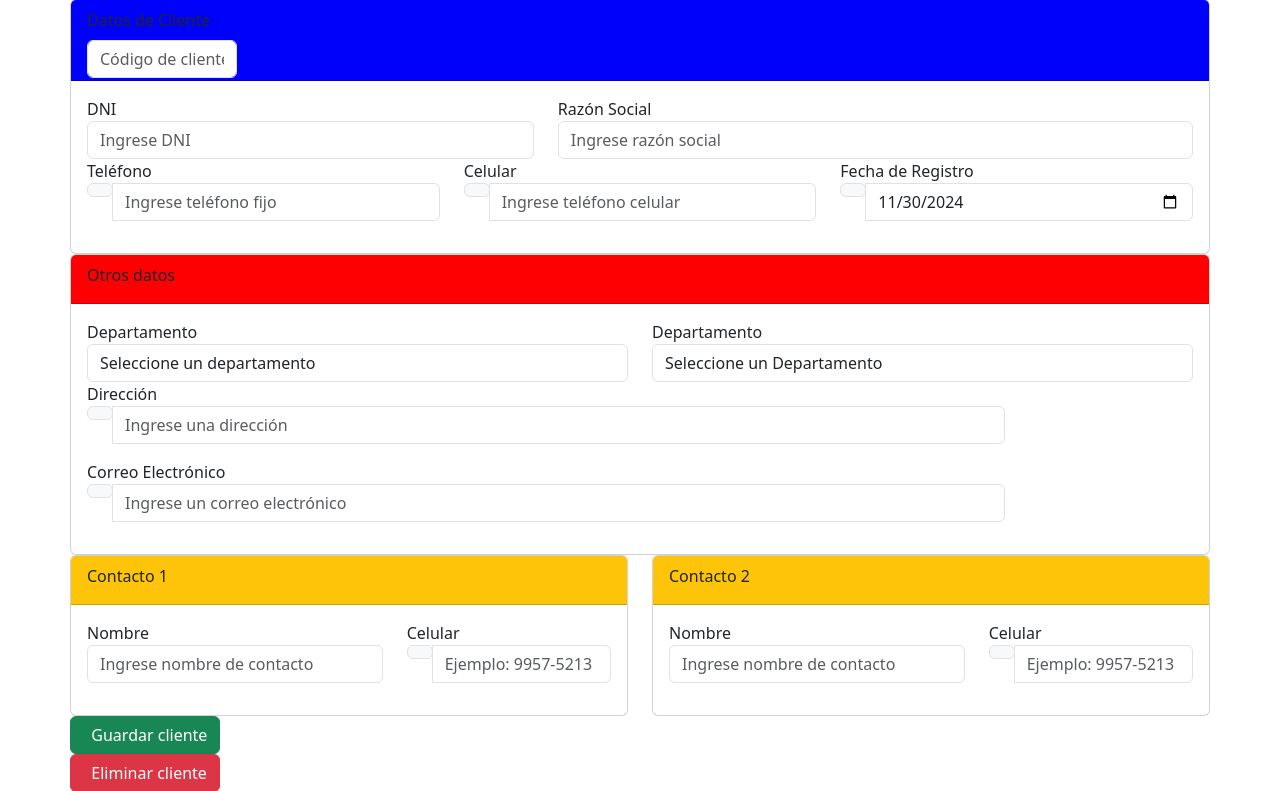
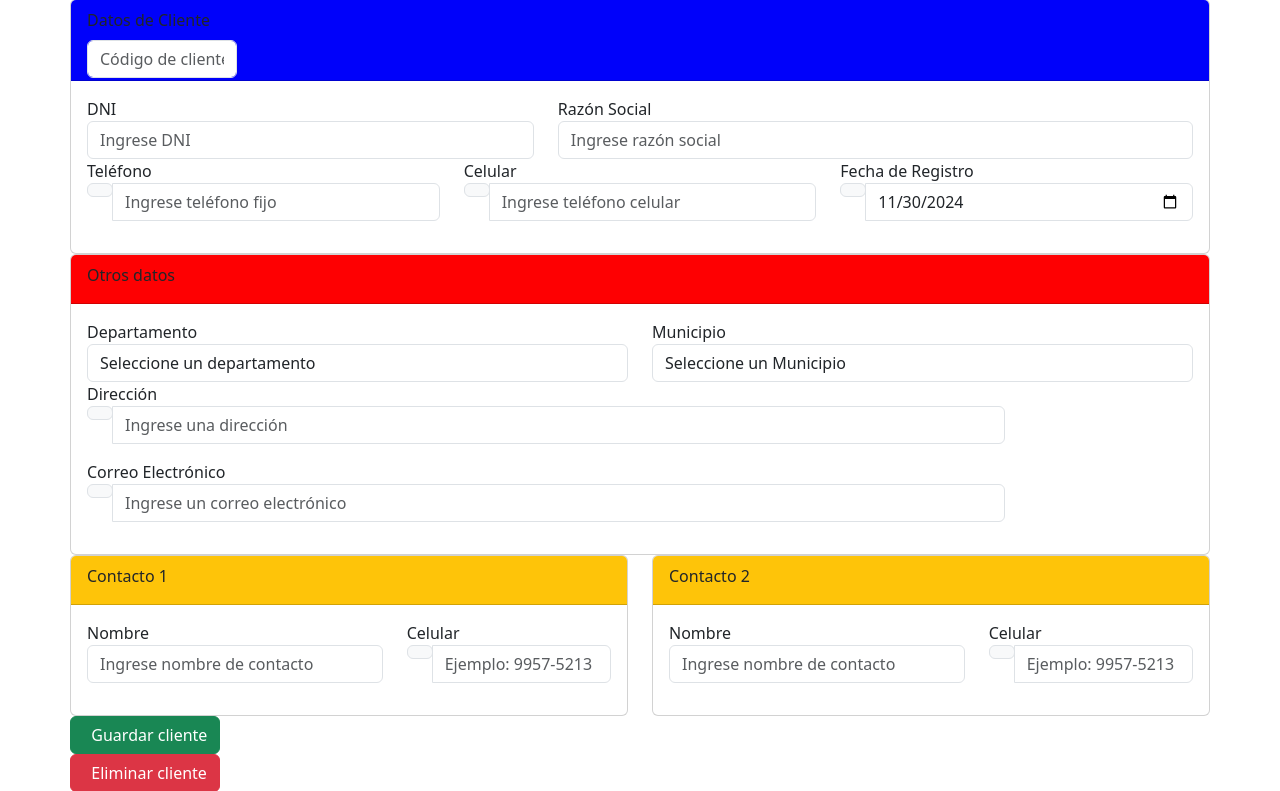
Before and after one commit to AJAguilar-23/Proyecto_AyD, a PHP site: template duolab_M/views/clientes/registro-cliente.php in a window 1280 px wide. Shown: the part 25-816 px from the top of the page. Run offline with PHP 8.4, Linux system fonts and the light colour scheme; the template is opened without the code that fills it, so the values that code supplies are empty.

Commit message:
modifying titles

```diff
--- a/duolab_M/views/clientes/registro-cliente.php
+++ b/duolab_M/views/clientes/registro-cliente.php
@@ -134,9 +134,9 @@
                                 </div>
                                 <div class="col-md-6">
                                     <div class="form-group">
-                                        <label>Departamento</label>
+                                        <label>Municipio</label>
                                         <select class="form-control select2" style="width: 100%;" name="cliente_provincia" required>
-                                            <option value="">Seleccione un Departamento</option>
+                                            <option value="">Seleccione un Municipio</option>
                                         </select>
                                     </div>
                                 </div>
```
